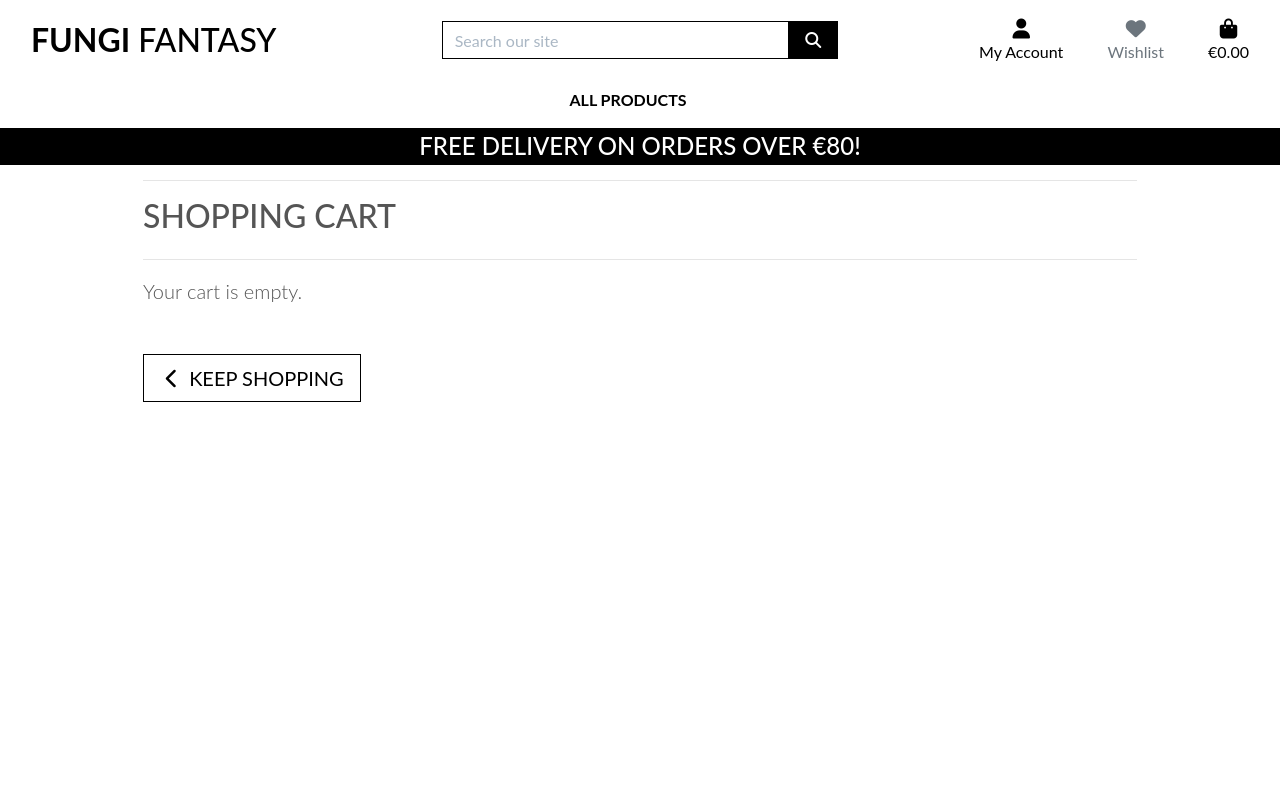
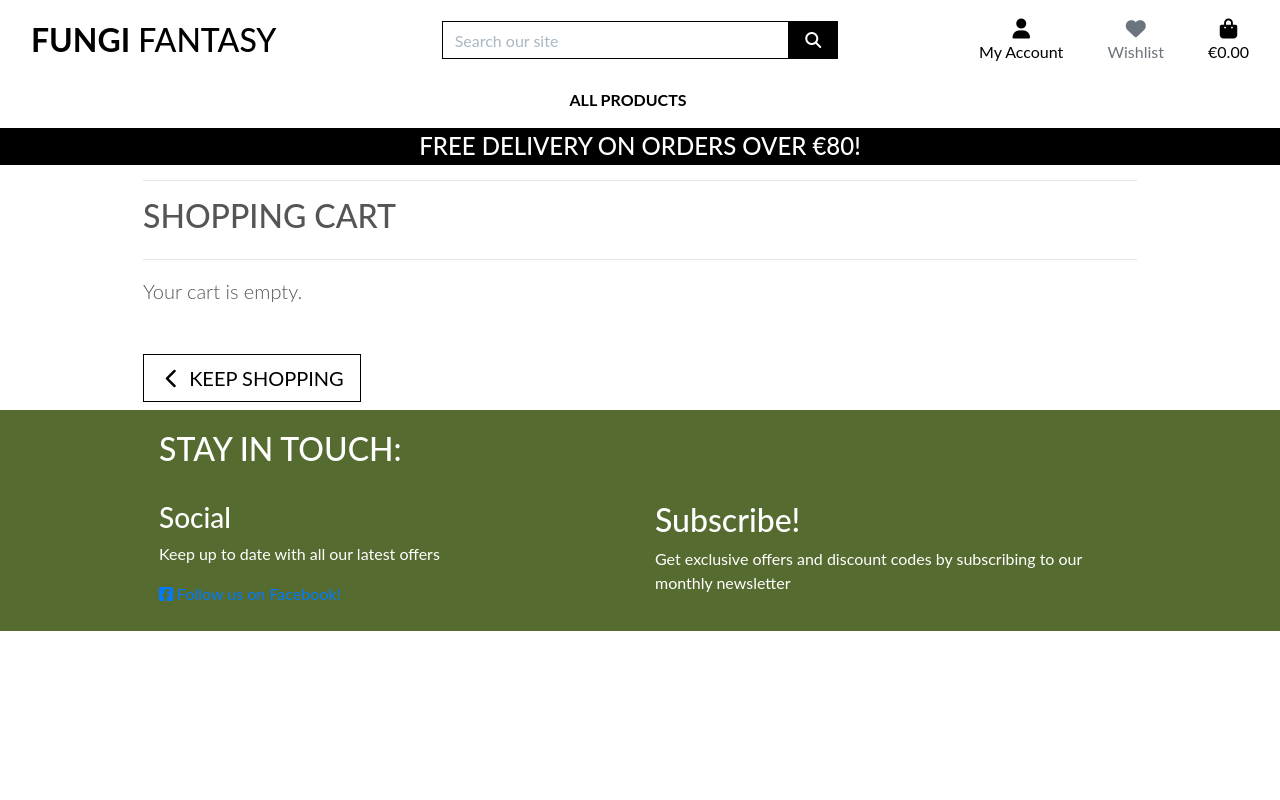
Before and after one commit to Bruna-Andelieri/FungiFantasy, a Django app: page /cart/ in a window 1280 px wide. Run offline with Django 3.2, Linux system fonts and the light colour scheme; some libraries are stand-ins or nearby versions.

Commit message:
Feat: Add footer to base.html

```diff
--- a/templates/base.html
+++ b/templates/base.html
@@ -184,5 +184,30 @@
 
 
 </body>
+<div class="container-wrapper">
+<footer style="background-color: #556B2F; color: #fff; padding: 20px;">
+    <div class="container quotes-container content-container">
+      <section class="footer">
+        <div class="row">
+          <div class="col-12 page-header mb-4">
+            <h2 class="text-uppercase">Stay in touch:</h2>
+          </div>
+       </div>
+       <div class="row">
+         <div class="col-12 col-md-6">
+           <h3>Social</h3>
+           <p>Keep up to date with all our latest offers</p>
+           <a href="#" target="_blank"><i class="fab fa-facebook-square"></i> Follow us on Facebook!</a>
+         </div>
+         <div class="col-12 col-md-6">
+           <h2>Subscribe!</h2>
+           <p>Get exclusive offers and discount codes by subscribing to our monthly newsletter</p>
+           <!-- Mailchimp signup form here -->
+         </div>
+       </div>
+     </section>
+   </div>
+ </footer>
+</div>
 
 </html>
```
